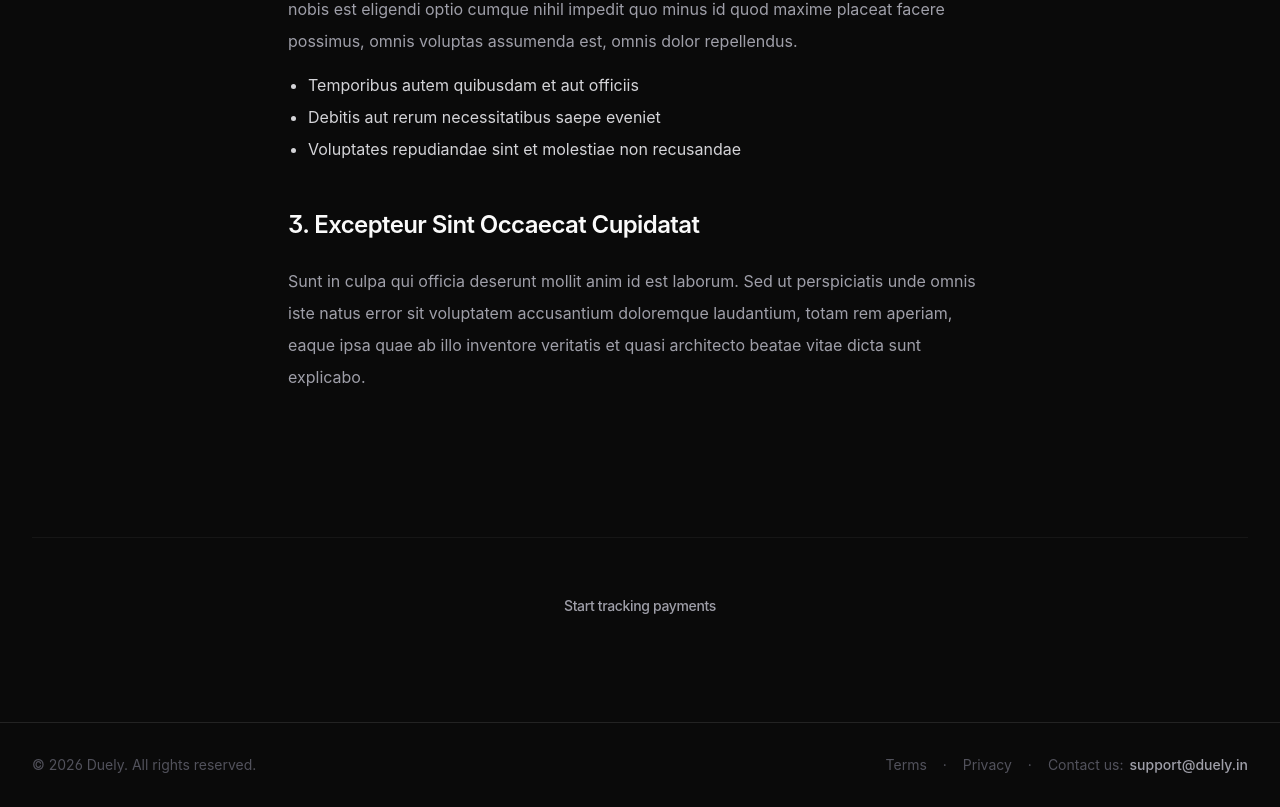
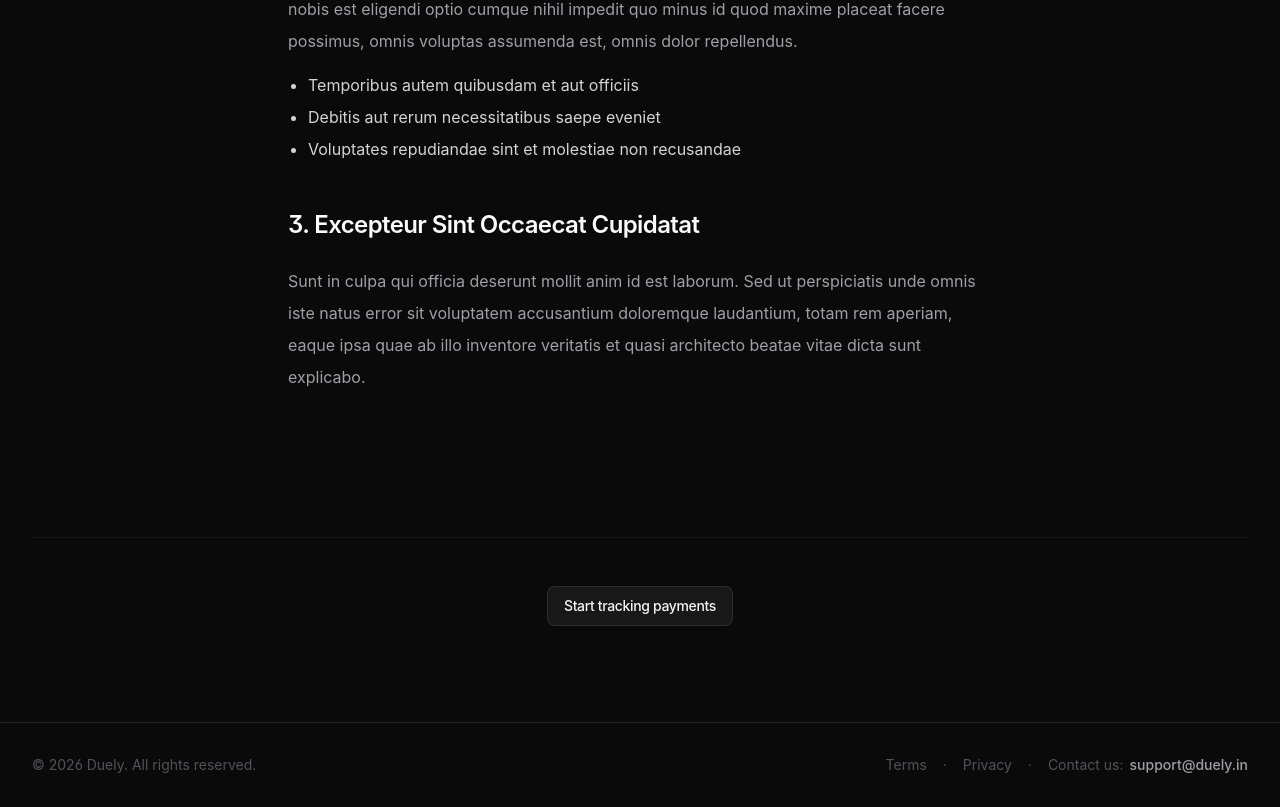
Before and after one commit to AbhishekU05/nudge, a Next.js app: page /article in a window 1280 px wide. Shown: the part 1259-2066 px from the top of the page. Built offline with nearby package versions, Linux system fonts and the light colour scheme.

Commit message:
fixed stuff

```diff
--- a/app/article/page.tsx
+++ b/app/article/page.tsx
@@ -110,7 +110,7 @@ export default function ArticleTemplatePage() {
         <Container className="py-12 pb-24">
           <div className="flex flex-col items-center justify-center border-t border-white/5 pt-12">
             <Link href="/signup">
-              <Button variant="outline" className="text-zinc-400 hover:text-zinc-100">
+              <Button variant="secondary">
                 Start tracking payments
               </Button>
             </Link>
```
